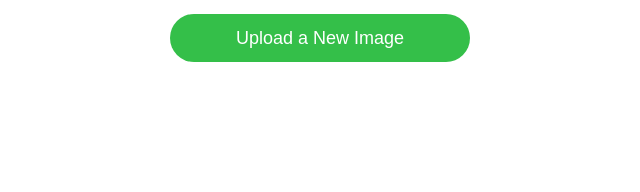
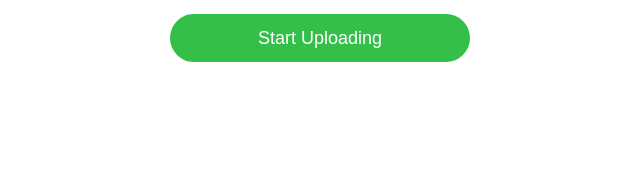
Before and after one commit to hd-images/hd-images.github.io, a plain HTML site: page index.html in a window 1280 px wide. Shown: the part 402-594 px from the top of the page, 320-960 px from the left. Drawn offline with Linux system fonts and the light colour scheme.

Commit message:
Update index.html

```diff
--- a/index.html
+++ b/index.html
@@ -262,7 +262,7 @@
         <a href="https://hd-images.github.io/upload/" class="home-link">
           <div class="home-container4">
             <button class="home-button button">
-              <span class="home-text3">Upload a New Image</span>
+              <span class="home-text3">Start Uploading</span>
             </button>
           </div>
         </a>
```
